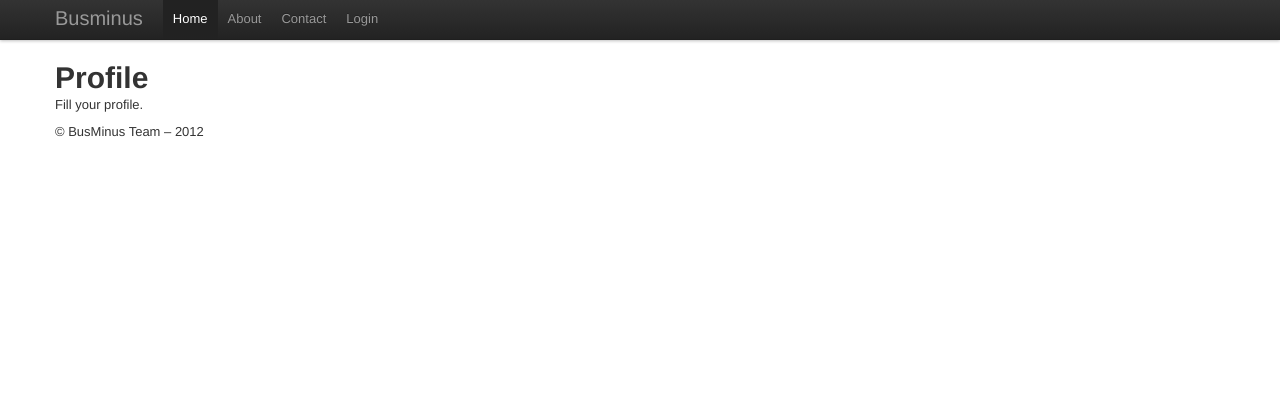
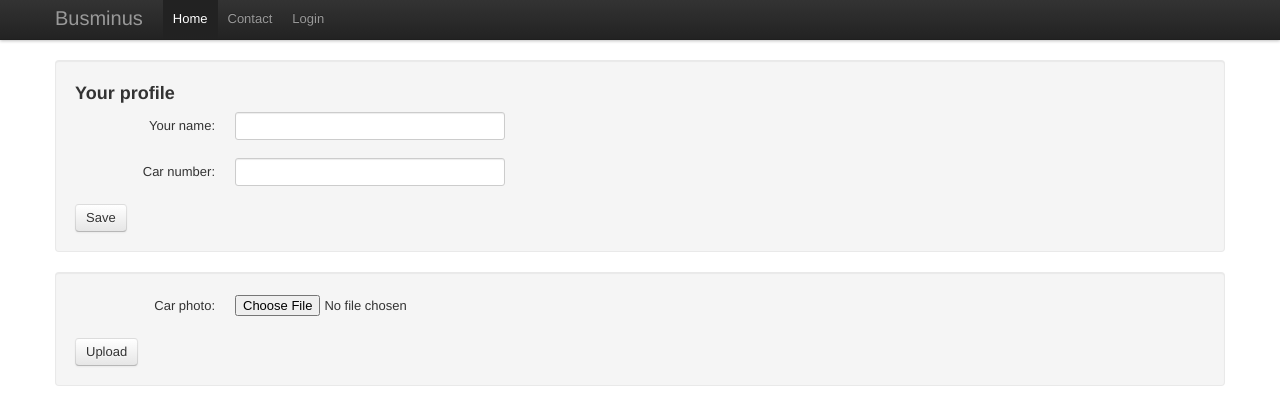
Before and after one commit to gimlet2/busminus, a Python web app: template templates/profile.html in a window 1280 px wide. Shown: the top 407 px of the page. Run offline with Jinja, Linux system fonts and the light colour scheme; the template is opened without the code that fills it, so the values that code supplies are empty.

Commit message:
Saving of profile was implemented.

```diff
--- a/main.py
+++ b/main.py
@@ -18,6 +18,8 @@ import webapp2
 
 from route.main import MainHandler
 from route.profile import ProfileHandler
+from route.profile import UploadHandler
+from route.profile import ServeHandler
 
-app = webapp2.WSGIApplication([('/', MainHandler), ('/profile', ProfileHandler)],
+app = webapp2.WSGIApplication([('/', MainHandler), ('/profile', ProfileHandler), ('/upload', UploadHandler),('/serve/([^/]+)?', ServeHandler)],
     debug=True)
--- a/templates/index.html
+++ b/templates/index.html
@@ -1,7 +1,7 @@
 <!DOCTYPE HTML>
 <html>
 <head>
-    <title>BusMinus – {{ title }}</title>
+    <title>BusMinus – {% block title %}Main Page{% endblock %}</title>
     <meta charset="utf-8">
     <meta name="viewport" content="width=device-width, initial-scale=1.0">
     <meta name="description" content="">
@@ -22,7 +22,6 @@
     <script src="http://html5shim.googlecode.com/svn/trunk/html5.js"></script>
     <![endif]-->
 
-    <!-- Le fav and touch icons -->
 
 </head>
 <body>
@@ -34,17 +33,17 @@
                 <span class="icon-bar"></span>
                 <span class="icon-bar"></span>
             </a>
-            <a class="brand" href="#">Busminus</a>
+            <a class="brand" href="/">Busminus</a>
 
             <div class="nav-collapse">
                 <ul class="nav">
-                    <li class="active"><a href="#">Home</a></li>
-                    <li><a href="#about">About</a></li>
+                    <li class="active"><a href="/">Home</a></li>
                     <li><a href="#contact">Contact</a></li>
                     {% if not username %}
                     <li><a href="{{ login }}">Login</a></li>
                     {% endif %}
                     {% if username %}
+                    <li><a href="/profile">Profile</a></li>
                     <li><a href="{{ login }}">Logout: {{ username }}</a></li>
                     {% endif %}
                 </ul>
--- a/templates/profile.html
+++ b/templates/profile.html
@@ -1,7 +1,38 @@
 {% extends "templates/index.html" %}
+{% block title %}Profile{% endblock %}
 {% block content %}
-<h1>Profile</h1>
-<p>
-    Fill your profile.
-</p>
+
+
+<form class="well form-horizontal" action="/profile" method="post">
+    <label><h3>Your profile</h3></label>
+
+    <div class="control-group">
+        <label class="control-label" for="display_name">Your name:</label>
+
+        <div class="controls">
+            <input name="display_name" id="display_name" type="text" class="span3"
+                   value="{{ nick|e }}"/>
+        </div>
+    </div>
+    <div class="control-group">
+        <label class="control-label" for="car_number">Car number:</label>
+
+        <div class="controls">
+            <input name="car_number" id="car_number" type="text" class="span3" value="{{ car_number|e }}"/>
+        </div>
+    </div>
+    <button type="submit" class="btn">Save</button>
+</form>
+<form class="well form-horizontal" action="{{ upload_url }}" method="post" enctype="multipart/form-data">
+    <div class="control-group">
+        <label class="control-label" for="car_photo">Car photo:</label>
+
+        <div class="controls">
+            <input name="car_photo" id="car_photo" type="file" class="span3"/>
+        </div>
+    </div>
+    <button type="submit" class="btn">Upload</button>
+</form>
+<img src="{{ car_url }}" alt="car"/>
+
 {% endblock %}
```
Also changed, not shown: dao/user_dao.py (+7 -3 lines), route/profile.py (+43 -1 lines), dao/__init__.py (line endings or trailing spaces).
